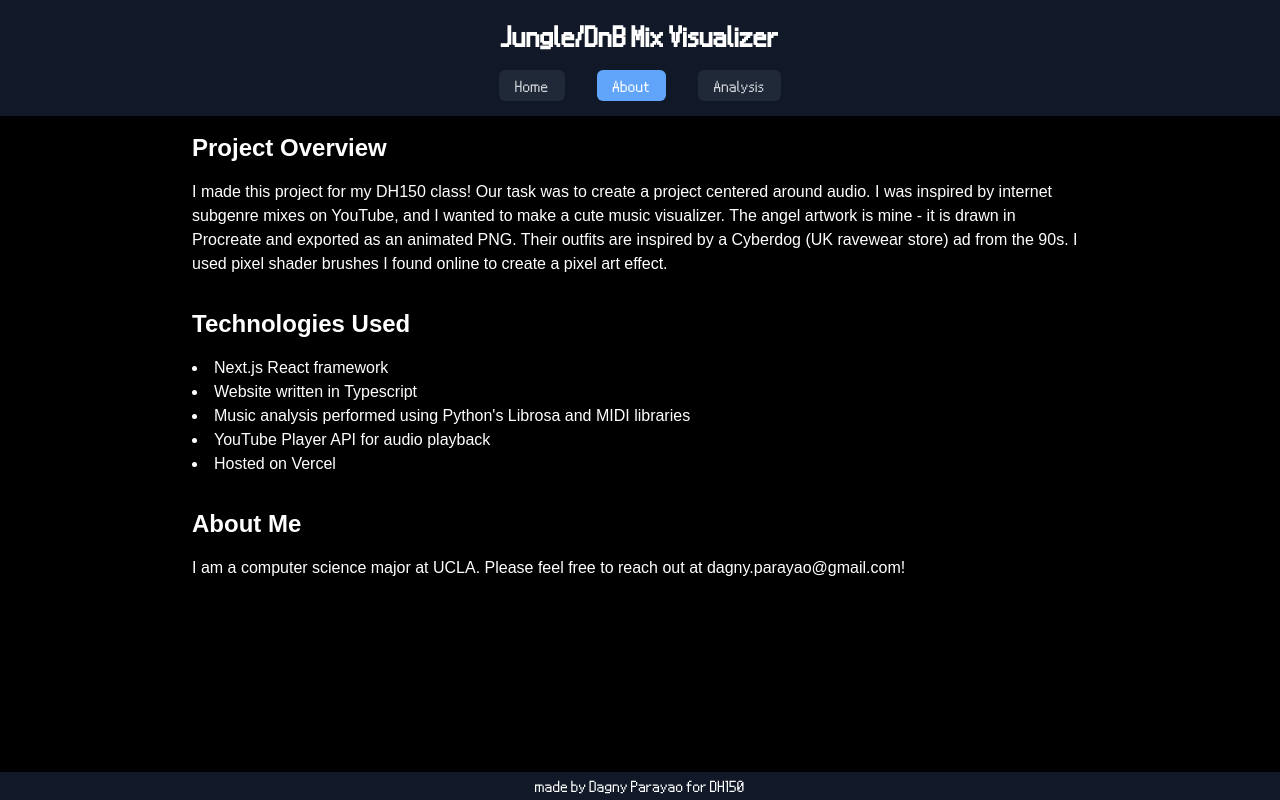
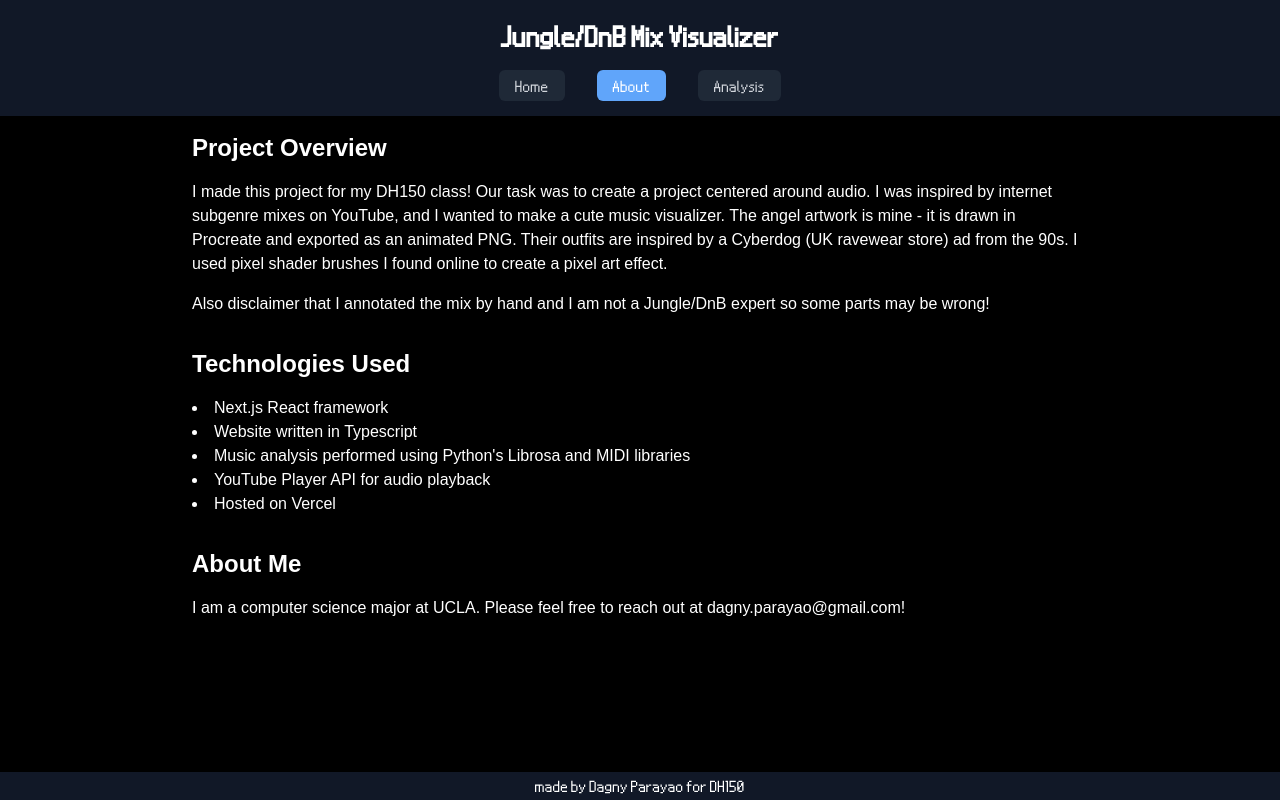
Before and after one commit to dparayao/angel-visualizer, a Next.js app: page /about in a window 1280 px wide. Built offline with nearby package versions, Linux system fonts and the light colour scheme.

Commit message:
text changes

```diff
--- a/app/about/page.tsx
+++ b/app/about/page.tsx
@@ -18,6 +18,9 @@ export default function About() {
             <h3 className="text-2xl font-bold mb-4">Project Overview</h3>
             <p className="mb-4">
                 I made this project for my DH150 class! Our task was to create a project centered around audio. I was inspired by internet subgenre mixes on YouTube, and I wanted to make a cute music visualizer. The angel artwork is mine - it is drawn in Procreate and exported as an animated PNG. Their outfits are inspired by a Cyberdog (UK ravewear store) ad from the 90s. I used pixel shader brushes I found online to create a pixel art effect.
+            </p>
+            <p className="mb-4">
+                Also disclaimer that I annotated the mix by hand and I am not a Jungle/DnB expert so some parts may be wrong!
             </p>
           </section>
 
--- a/app/layout.tsx
+++ b/app/layout.tsx
@@ -15,7 +15,7 @@ const geistMono = Geist_Mono({
 });
 
 export const metadata: Metadata = {
-  title: "Create Next App",
+  title: "Angel Visualizer",
   description: "Generated by create next app",
 };
 
```
